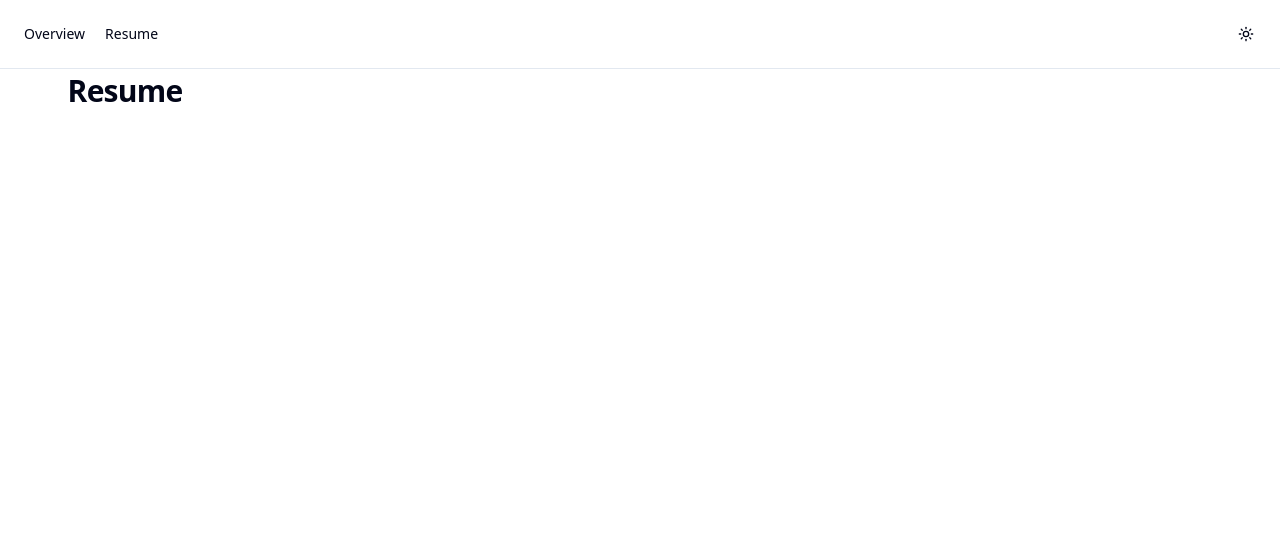
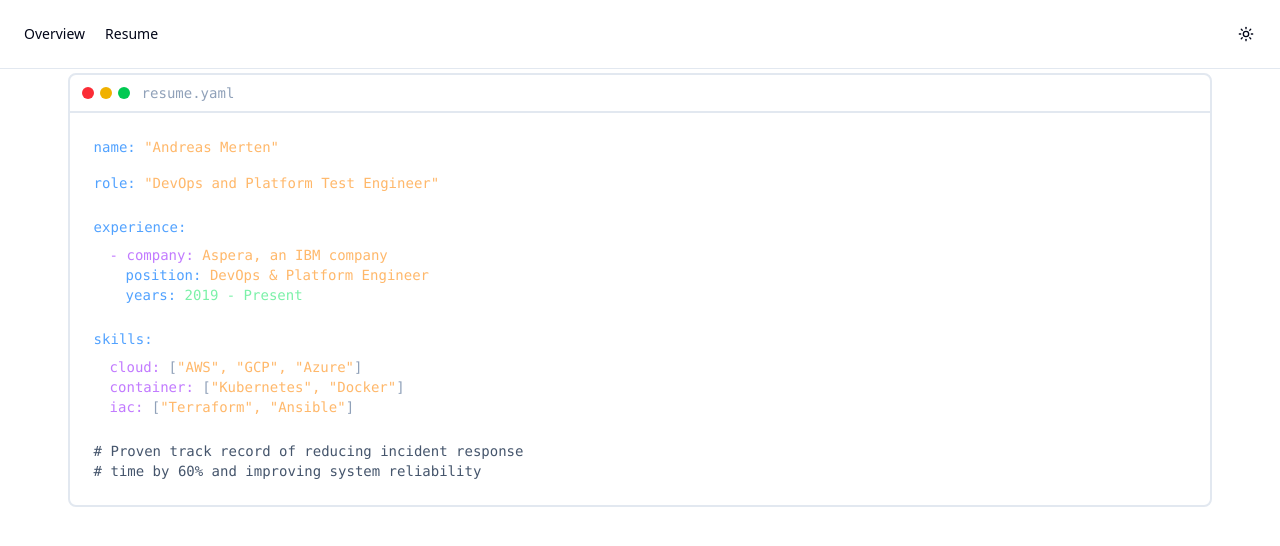
Before and after one commit to dremerten/pub-site, a React (Vite) app: page /resume in a window 1280 px wide. Shown: the top 546 px of the page. Built offline with nearby package versions, Linux system fonts and the light colour scheme; the HTML template or start-up script is replaced by a standard one.

Commit message:
Add resume page structure with basic data

```diff
--- a/eslint.config.mjs
+++ b/eslint.config.mjs
@@ -40,6 +40,7 @@
       ...reactHooks.configs.recommended.rules,
       'react/react-in-jsx-scope': 'off', // Not needed in React 18+
       'react/prop-types': 'off',
+      'react/no-unescaped-entities': 'off',
       'no-unused-vars': 'warn',
       'no-console': 'off',
       'quotes': ['warn', 'double', { avoidEscape: true }],
--- a/src/pages/Resume.jsx
+++ b/src/pages/Resume.jsx
@@ -1,9 +1,79 @@
 import PageWrapper from "../components/PageWrapper.jsx";
+
+const ExperienceItem = ({
+  company,
+  position,
+  years
+}) => {
+  return (
+    <div>
+      <span className="text-purple-400">- company:</span> <span className="text-orange-300">{ company }</span>
+      <div className="ml-4">
+        <span className="text-blue-400">position:</span> <span className="text-orange-300">{ position }</span><br/>
+        <span className="text-blue-400">years:</span> <span className="text-green-300">{ years }</span>
+      </div>
+    </div>
+  );
+}
+
+const experienceItems = [
+  {company: "Aspera, an IBM company", position: "DevOps & Platform Engineer", years: "2019 - Present"}
+];
 
 const Resume = () => {
   return (
     <PageWrapper>
-      <h2 className="text-3xl font-bold tracking-tight">Resume</h2>
+      <div className="border-2 rounded-md font-mono">
+        <div className="border-b-2 pt-2 pb-2 pl-3 pr-3 flex flex-row items-center gap-3">
+          <div className="flex gap-1.5">
+            <div className="w-3 h-3 rounded-full bg-red-500"></div>
+            <div className="w-3 h-3 rounded-full bg-yellow-500"></div>
+            <div className="w-3 h-3 rounded-full bg-green-500"></div>
+          </div>
+          <span className="text-slate-400 text-sm">resume.yaml</span>
+        </div>
+
+        <div className="p-6">
+          <div className="space-y-4 text-sm">
+            <div>
+              <span className="text-blue-400">name:</span> <span className="text-orange-300">"Andreas Merten"</span>
+            </div>
+            <div>
+              <span className="text-blue-400">role:</span> <span className="text-orange-300">"DevOps and Platform Test Engineer"</span>
+            </div>
+
+            <div className="mt-6">
+              <span className="text-blue-400">experience:</span>
+              <div className="ml-4 mt-2 space-y-3">
+                {
+                  experienceItems.map((item, index) => (
+                    <ExperienceItem
+                      key={index}
+                      position={item.position}
+                      company={item.company}
+                      years={item.years}
+                    />
+                  ))
+                }
+              </div>
+            </div>
+
+            <div className="mt-6">
+              <span className="text-blue-400">skills:</span>
+              <div className="ml-4 mt-2">
+                <span className="text-purple-400">cloud:</span> <span className="text-slate-400">[</span><span className="text-orange-300">"AWS", "GCP", "Azure"</span><span className="text-slate-400">]</span><br/>
+                <span className="text-purple-400">container:</span> <span className="text-slate-400">[</span><span className="text-orange-300">"Kubernetes", "Docker"</span><span className="text-slate-400">]</span><br/>
+                <span className="text-purple-400">iac:</span> <span className="text-slate-400">[</span><span className="text-orange-300">"Terraform", "Ansible"</span><span className="text-slate-400">]</span>
+              </div>
+            </div>
+
+            <div className="mt-6">
+              <span className="text-slate-600"># Proven track record of reducing incident response</span><br/>
+              <span className="text-slate-600"># time by 60% and improving system reliability</span>
+            </div>
+          </div>
+        </div>
+      </div>
       {/*<JobSection*/}
       {/*  company="IBM Aspera"*/}
       {/*  role="DevOps & Platform Test Engineer"*/}
```
